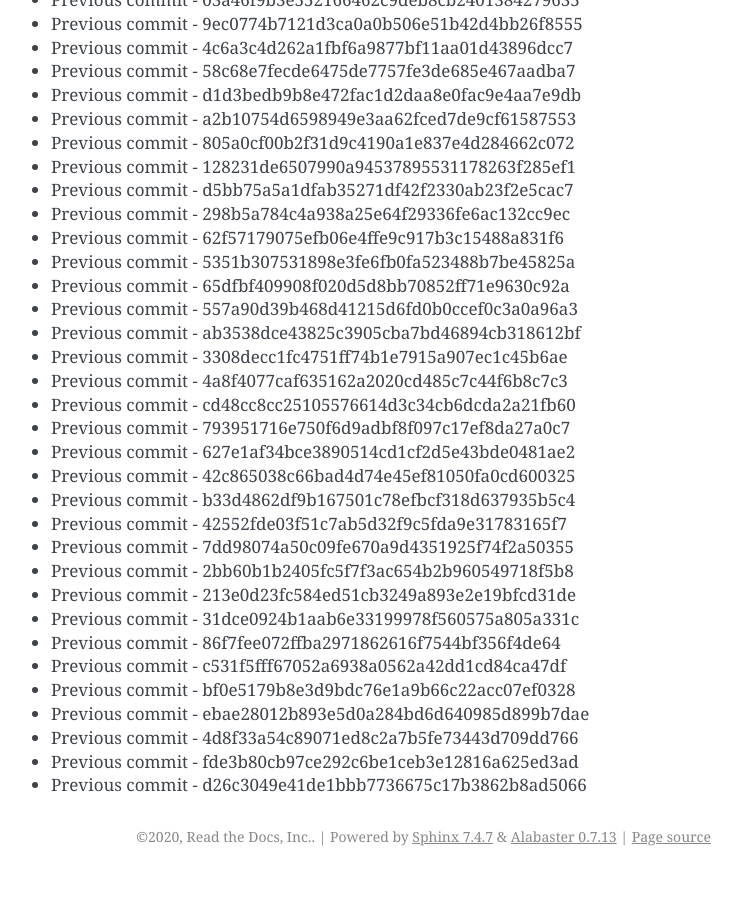
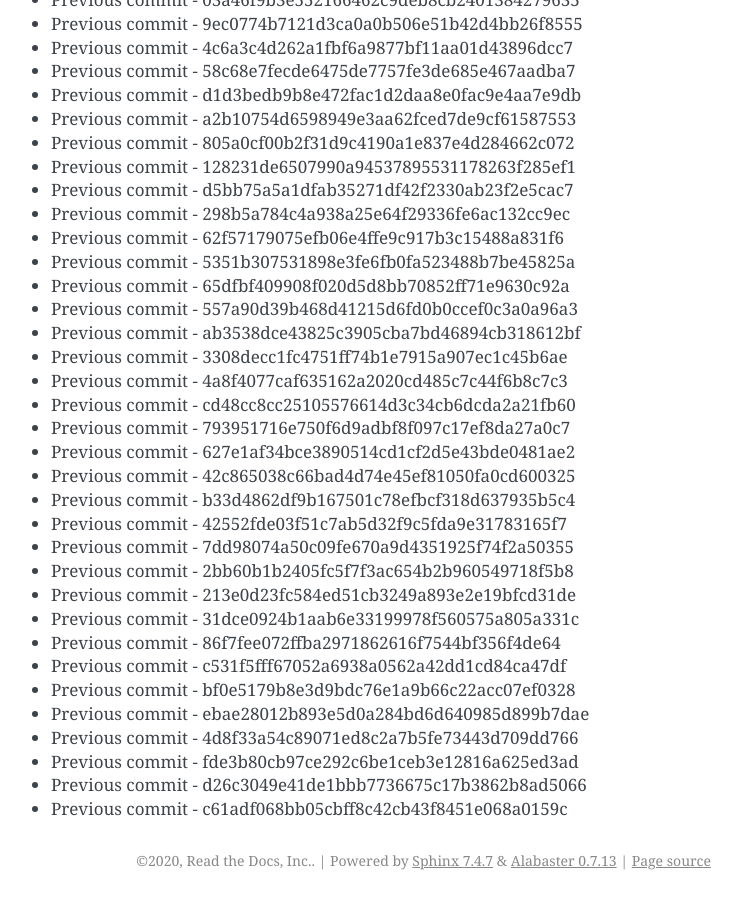
Before and after one commit to readthedocs/rtd-git-stresstest, a Sphinx documentation site: the page built from docs/updates.rst, in a window 1280 px wide and 900 px high, scrolled down 51676 px. Shown: the whole window, without its empty margins (399-1141 px from the left). Built offline with Sphinx 7.4.7, drawn with Linux system fonts in a browser that asks for light colours; before the commit the page ends 52552 px from its top, so only the background shows below that.

Commit message:
Generating commit from previous: c61adf068bb05cbff8c42cb43f8451e068a0159c

```diff
--- a/docs/updates.rst
+++ b/docs/updates.rst
@@ -2203,3 +2203,4 @@ It can be tested for any performance characteristics.
 * Previous commit - 4d8f33a54c89071ed8c2a7b5fe73443d709dd766
 * Previous commit - fde3b80cb97ce292c6be1ceb3e12816a625ed3ad
 * Previous commit - d26c3049e41de1bbb7736675c17b3862b8ad5066
+* Previous commit - c61adf068bb05cbff8c42cb43f8451e068a0159c
```
